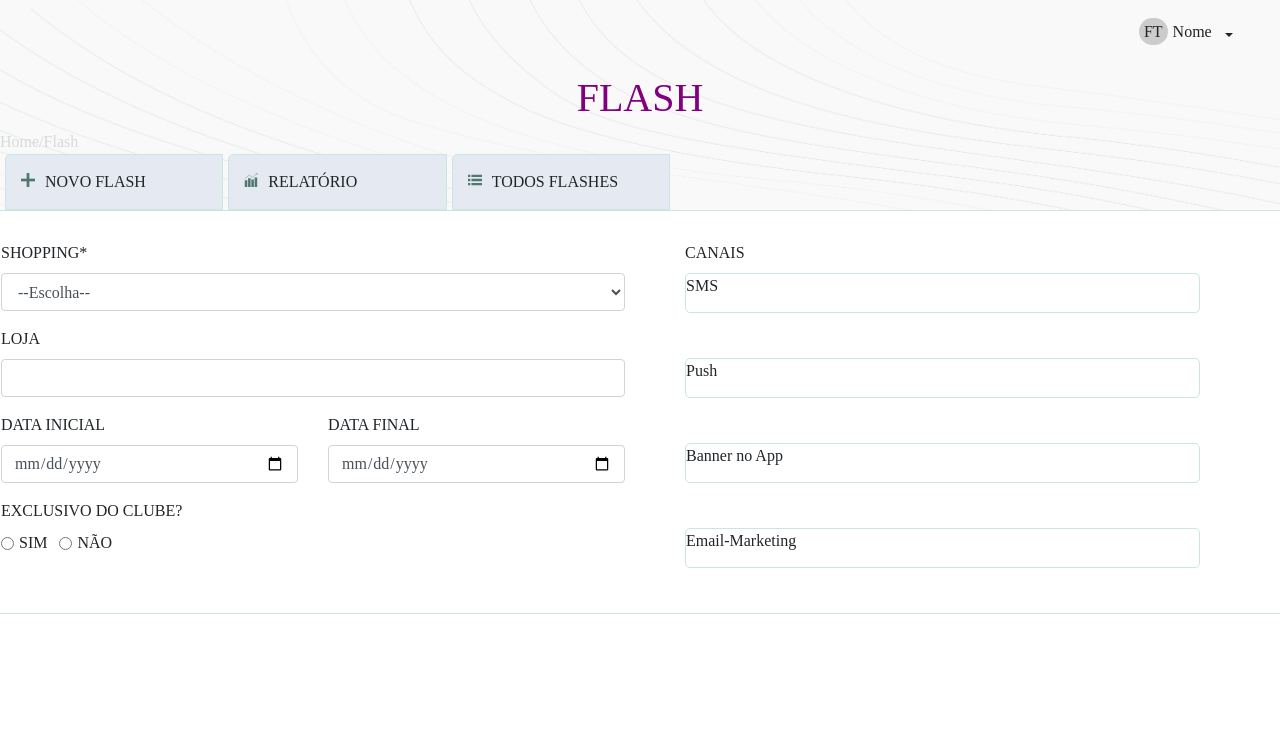
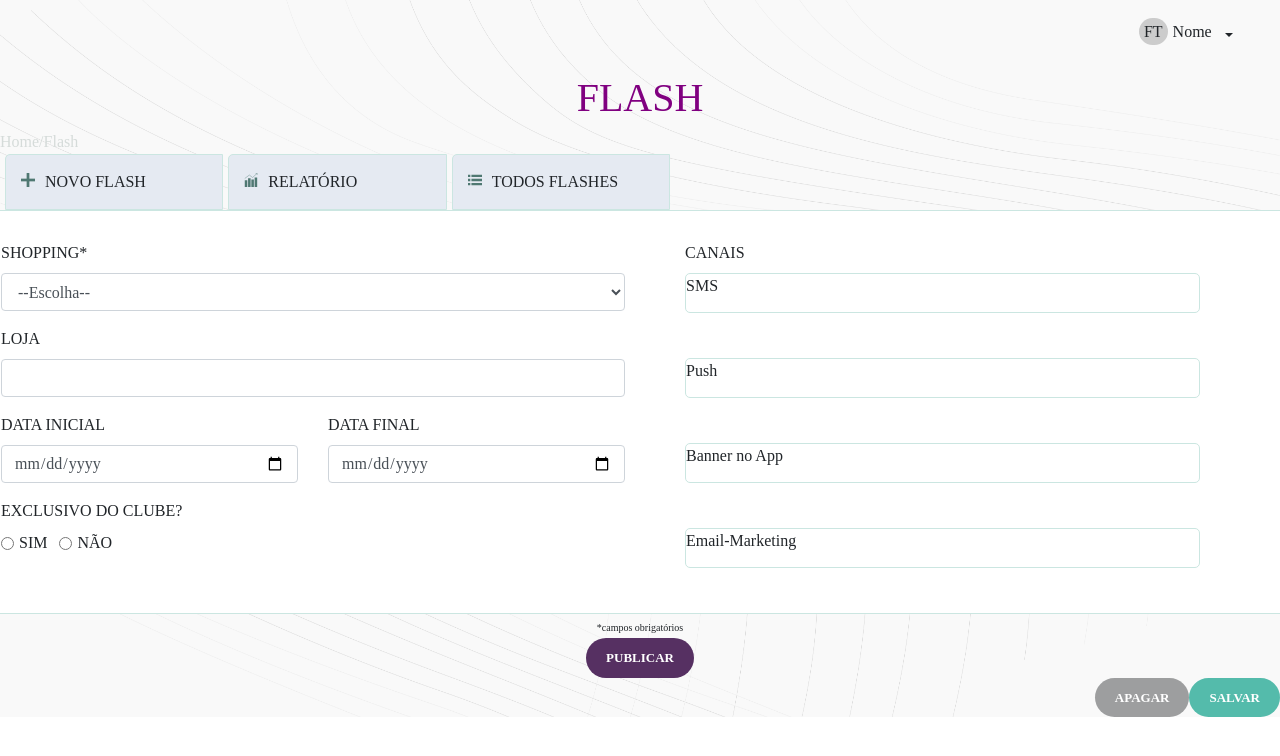
Before and after one commit to WellHarper/flash-page, a React (Create React App) app: page / in a window 1280 px wide. Shown: the top 756 px of the page. Built offline with nearby package versions, Linux system fonts and the light colour scheme.

Commit message:
cria  butoes

```diff
--- a/src/App.css
+++ b/src/App.css
@@ -108,3 +108,40 @@ h1 {
     margin-bottom: 45px;
     height: 40px;
   }
+  .button {
+    font-family: "Arvo", serif;
+    font-weight: 600;
+    color: #fff;
+    background-color: #563062;
+    padding: 10px 20px;
+    border-radius: 20px;
+    text-transform: uppercase;
+    cursor: pointer;
+    font-size: 13px;
+    font-size: 0.8125rem;
+  }
+
+  .publish-button {
+    text-align: center;
+  }
+
+  .first-button-zone {
+    text-align: center;
+
+  }
+  .obs {
+    font-size: 0.625rem;
+  }
+
+  .drop-button {
+    background-color: #9d9e9f  ;
+  }
+
+  .save-button {
+      background-color: #54bbab ;
+  }
+
+  .second-button-zone {
+    float: right;
+
+  }
--- a/src/App.js
+++ b/src/App.js
@@ -1,7 +1,7 @@
 import React from 'react';
 import './App.css';
 import './font.css';
-import {Row, Col,Form, FormGroup} from 'react-bootstrap';
+import {Row, Col,Form, Button} from 'react-bootstrap';
 
 function App() {
   return (
@@ -90,7 +90,16 @@ function App() {
             </div>
           </Col>
       </Row>
+      <div className="first-button-zone">
+        <span className="obs">*campos obrigatórios</span>
+        <br/>
+        <submit type="button" class="button publish-button">Publicar</submit>
+      </div>
 
+      <div className="second-button-zone">
+        <submit type="button" className="button drop-button">Apagar</submit>
+        <submit type="button" className="button save-button">Salvar</submit>
+      </div>
 
     </div>
   );
```
